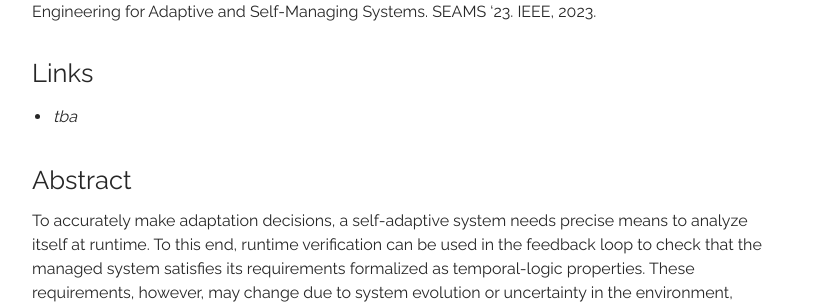
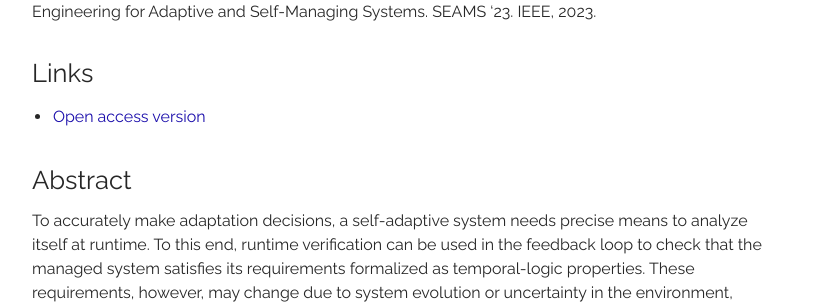
Before and after one commit to thomas-vogel/thomas-vogel.github.io, a Jekyll site: the page built from _pages/publications/2023-SEAMSa.md, in a window 1280 px wide. Shown: the part 360-664 px from the top of the page, without its empty margins (233-1046 px from the left). Built offline with Jekyll 4.4.1, drawn with Linux system fonts in a browser that asks for light colours.

Commit message:
Add link to arxiv.org for 2023-SEAMSa.

```diff
--- a/_pages/publications/2023-SEAMSa.md
+++ b/_pages/publications/2023-SEAMSa.md
@@ -8,7 +8,7 @@ layout: page
 Marc Carwehl, Thomas Vogel, Genaína Nunes Rodrigues, and Lars Grunske. “Runtime Verification of Self-Adaptive Systems with Changing Requirements”. In: 18th International Symposium on Software Engineering for Adaptive and Self-Managing Systems. SEAMS '23. IEEE, 2023.
 
 ## Links
-* _tba_
+* [Open access version](https://doi.org/10.48550/arXiv.2303.16530){:target="_blank"}
 
 ## Abstract
 To accurately make adaptation decisions, a self-adaptive system needs precise means to analyze itself at runtime. To this end, runtime verification can be used in the feedback loop to check that the managed system satisfies its requirements formalized as temporal-logic properties. These requirements, however, may change due to system evolution or uncertainty in the environment, managed system, and requirements themselves. Thus, the properties under investigation by the runtime verification have to be dynamically adapted to represent the changing requirements while preserving the knowledge about requirements satisfaction gathered thus far, all with minimal latency. To address this need, we present a runtime verification approach for self-adaptive systems with changing requirements. Our approach uses property specification patterns to automatically obtain automata with precise semantics that are the basis for runtime verification. The automata can be safely adapted during runtime verification while preserving intermediate verification results to seamlessly reflect requirement changes and enable continuous verification. We evaluate our approach on an Arduino prototype of the Body Sensor Network and the Timescales benchmark. Results show that our approach is over five times faster than the typical approach of redeploying and restarting runtime monitors to reflect requirements changes, while improving the system's trustworthiness by avoiding interruptions of verification.
```
